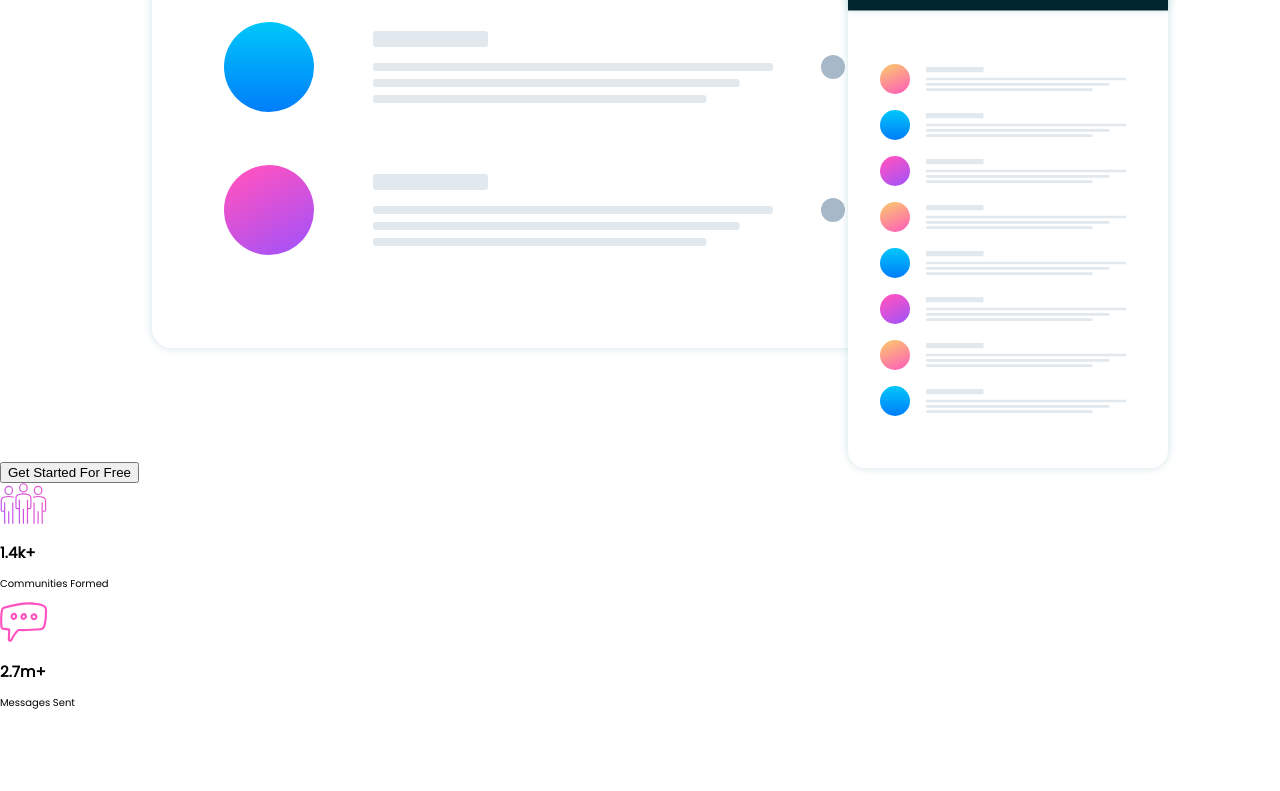
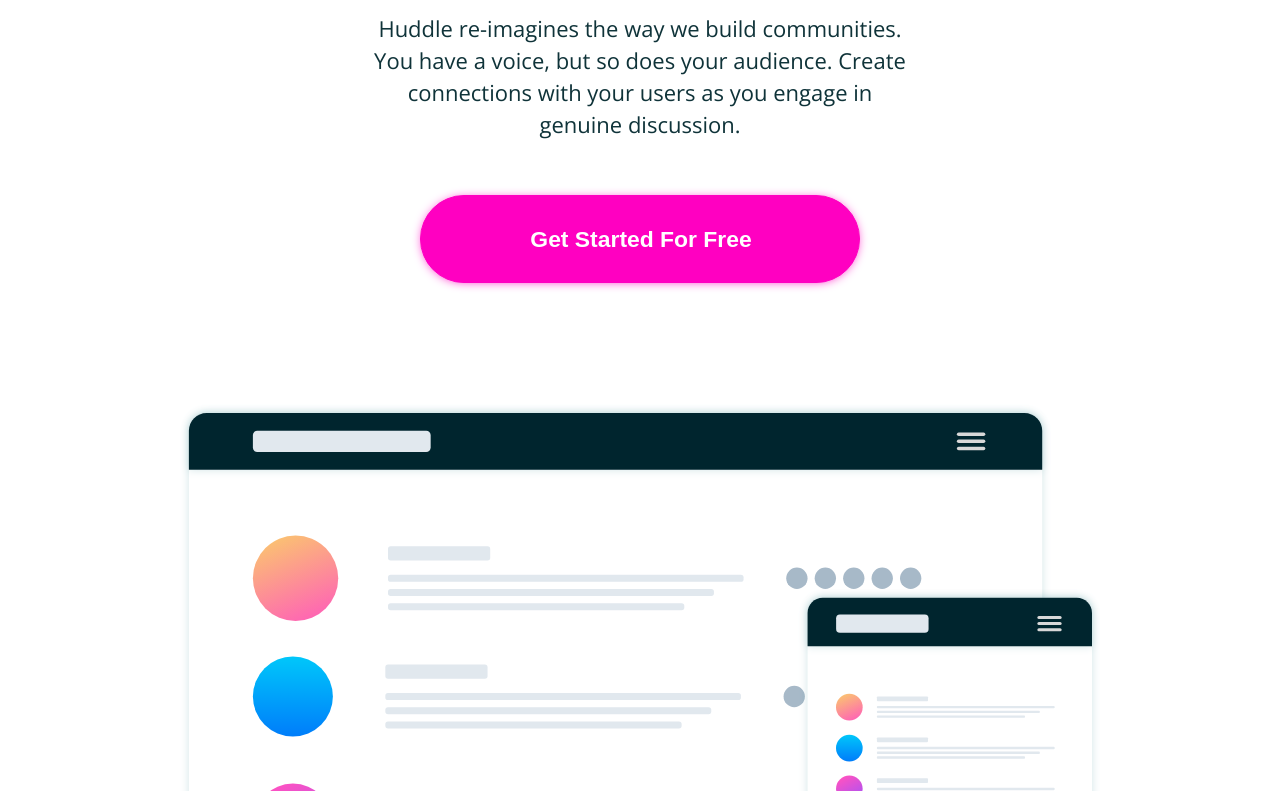
Before and after one commit to adarshcodes/huddle-landing-page-with-curved-sections-master, a plain HTML site: page index.html in a window 1280 px wide. Shown: the part 475-1266 px from the top of the page. Before the commit the page ends 1196 px from the top, so only its background shows below. Drawn offline with nearby package versions, Linux system fonts and the light colour scheme.

Commit message:
Completed header styling

```diff
--- a/index.html
+++ b/index.html
@@ -9,17 +9,21 @@
   <link rel="stylesheet" href="styles.css">
   <title>Frontend Mentor | Huddle landing page with curved sections</title>
   <!-- Google fonts -->
-  <link href="https://fonts.googleapis.com/css?family=Poppins&display=swap" rel="stylesheet">
-  <link href="https://fonts.googleapis.com/css?family=Open+Sans&display=swap" rel="stylesheet">
+  <link href="https://fonts.googleapis.com/css?family=Poppins:400,500,600,700,800&display=swap" rel="stylesheet">
+  <link href="https://fonts.googleapis.com/css?family=Open+Sans:400,600,700,800&display=swap" rel="stylesheet">
   <!-- End of Google fonts -->
 
 </head>
 
 <body>
+  <!-- Nav Section -->
   <nav class="nav-bar">
     <img src="images/logo.svg" alt="top-logo" class="top_logo">
     <button type="button" name="button" class="nav-btn">Try It Free</button>
   </nav>
+  <!-- End of Nav Section -->
+
+  <!-- Header Section -->
   <header class="header-section">
     <h1 class="main-heading">Build The Community Your Fans Will Love
     </h1>
@@ -28,19 +32,23 @@
     </p>
     <button type="button" name="button" class="header-btn">Get Started For Free</button>
     <img src="images/screen-mockups.svg" alt="screen-mockup" class="header-img">
+  </header>
+  <!-- End of Header Section -->
+  <!-- Middle Section -->
   <div class="header-count">
     <div class="community-number">
-          <img src="images/icon-communities.svg" alt="community icon" class="count-img">
-          <h2 class="count-header">1.4k<span>+</span></h2>
-          <p class="count-para">Communities Formed</p>
+      <img src="images/icon-communities.svg" alt="community icon" class="count-img ct-img-1">
+      <h2 class="count-header ct-header-1">1.4k+</h2>
+      <p class="count-para ct-para-1">Communities Formed</p>
     </div>
     <div class="messages-send">
-          <img src="images/icon-messages.svg" alt="community icon" class="count-img">
-          <h2 class="count-header">2.7m<span>+</span></span></h></h2>
-          <p class="count-para">Messages Sent</p>
+      <img src="images/icon-messages.svg" alt="community icon" class="count-img ct-img-2">
+      <h2 class="count-header ct-header-2">2.7m+</h>
+      </h2>
+      <p class="count-para ct-para-2">Messages Sent</p>
     </div>
   </div>
-  </header>
+<!-- End of Middle Section -->
 
 </body>
 
--- a/styles.css
+++ b/styles.css
@@ -1,3 +1,4 @@
+/* Default styling */
 html {
   box-sizing: border-box;
   font-size: 62.5%;
@@ -6,9 +7,11 @@ html {
 body {
   margin: 0;
   padding: 0;
-  font-family: 'Poppins',serif;
+  font-family: 'Open Sans',serif;
 }
 
+/* End of Default Styling */
+/* Navbar Styles */
 .nav-bar {
   width: 100%;
   display: flex;
@@ -36,7 +39,7 @@ body {
   color: #FF00C1;
   background-color: #fff;
   font-weight: 100;
-  box-shadow: 0px 1px 11px -3px rgba(255,0,193,1);
+  box-shadow: 0px 1px 11px -3px rgba(255, 0, 193, 1);
   transition: all .6s;
 }
 
@@ -49,3 +52,125 @@ body {
 .nav-btn:active {
   transform: translateY(1rem);
 }
+
+/* End of Navbar Styles */
+/* Header Styles */
+
+.header-section {
+  display: flex;
+  flex-direction: column;
+  justify-content: center;
+  align-items: center;
+  padding-top: 21.9rem;
+  text-align: center;
+}
+
+.main-heading {
+  font-size: 5.28rem;
+  font-weight: 700;
+  font-family: 'Poppins',serif;
+  margin-bottom: 2.5rem;
+  color: #002931;
+}
+
+.header-para {
+  font-size: 2.2rem;
+  width: 42%;
+  margin-top: 0;
+  line-height: 3.2rem;
+  color: #0F3339;
+}
+
+.header-btn {
+  font-size: 2.29rem;
+  outline: none;
+  border: none;
+  cursor: pointer;
+  margin: 3.28rem 0;
+  width: 44rem;
+  padding: 2.97rem 0 2.97rem .2rem;
+  border-radius: 5rem;
+  border: .1rem #FF00C1 solid;
+  color: #fff;
+  background-color: #FF00C1;
+  font-weight: 600;
+  box-shadow: 0px 1px 11px -3px rgba(255, 0, 193, 1);
+  transition: all .6s;
+}
+
+.header-btn:hover {
+  border: .1rem #FF00C1 solid;
+  color: #FF00C1;
+  background-color: #fff;
+}
+
+.header-btn:active {
+  transform: translateY(1rem);
+}
+
+.header-img {
+  margin: 8.8rem;
+  width: 71.9%;
+}
+
+.header-count {
+  margin-top: 4.4rem;
+  display: flex;
+  justify-content: flex-start;
+  align-items: center;
+}
+
+.community-number {
+  margin-left: 31rem;
+}
+
+.messages-send {
+  margin-left: 38rem;
+}
+
+
+.ct-img-1 {
+  width: 5.1rem;
+  margin-left: .1rem;
+}
+
+.ct-img-2 {
+  width: 4.55rem;
+  margin-left: .8rem;
+}
+
+.count-header {
+  margin-top: -.5rem;
+  font-size: 10.2rem;
+  margin-bottom: 0;
+  letter-spacing: .1rem;
+  color: #002C33;
+  text-align: center;
+}
+
+.count-para {
+  margin-top: 1.5rem;
+  font-size: 2.5rem;
+  letter-spacing: .1rem;
+  text-align: center;
+  color: #969DA0;
+}
+
+.ct-para-1 {
+  margin-left: .2rem;
+}
+
+.ct-para-2 {
+  margin-top: 1.5rem;
+  margin-left: -3.3rem;
+}
+
+.ct-header-2 {
+  margin-top: .11rem;
+  letter-spacing: .2rem;
+}
+
+
+
+
+/* End of Header Styles */
```
Lines whose indentation alone changed are shown as unchanged.
